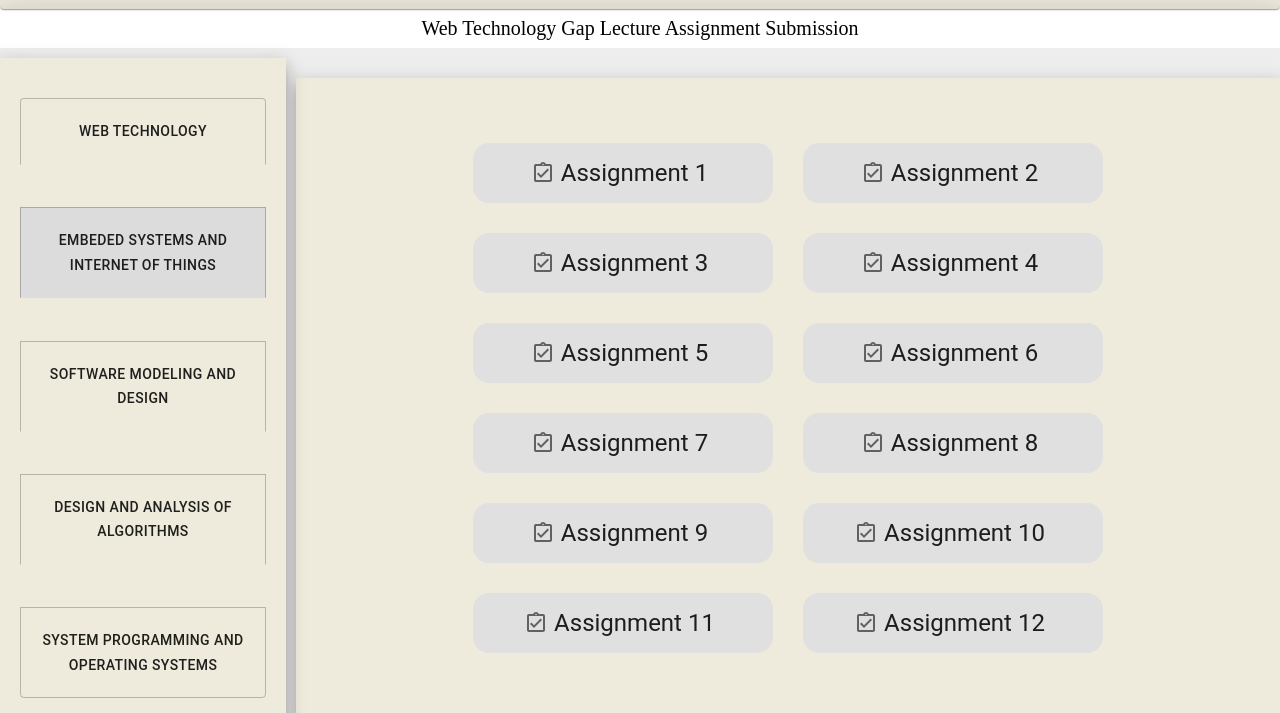
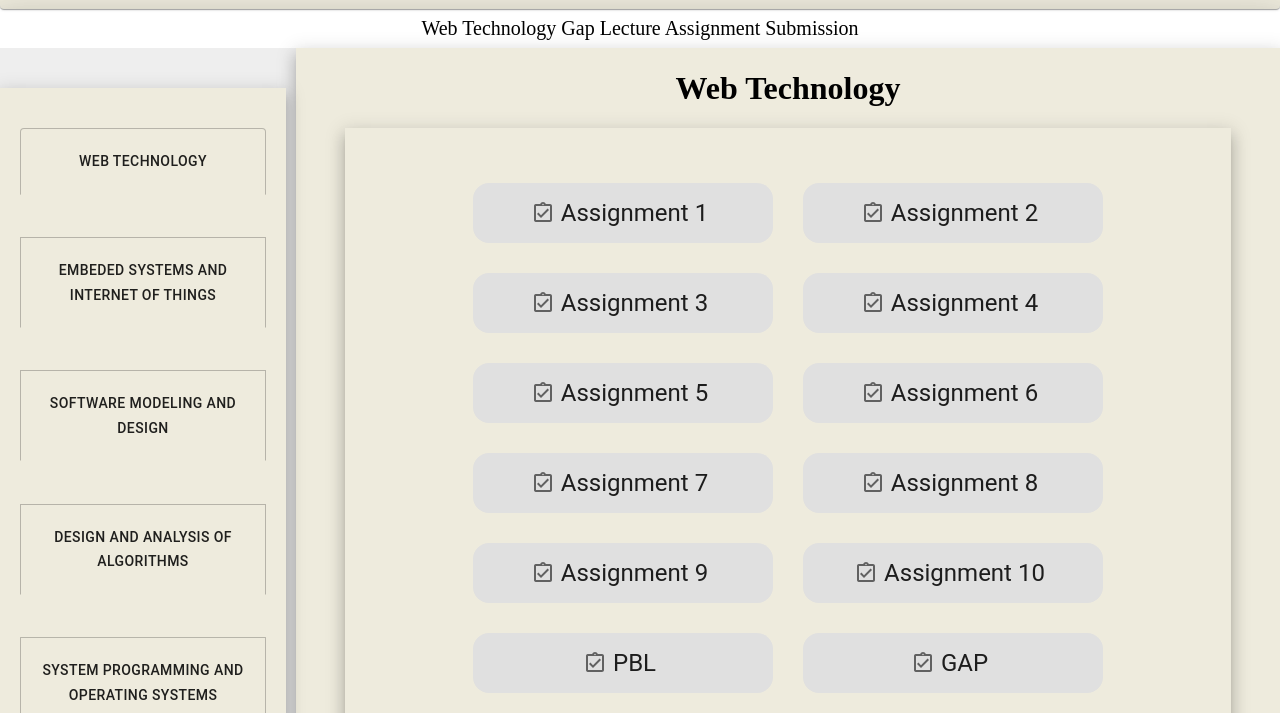
Before and after one commit to DebugAgrawal/TE-ASSIGN, a React (Create React App) app: page / in a window 1280 px wide. Shown: the part 239-952 px from the top of the page. Built offline with nearby package versions, Linux system fonts and the light colour scheme.

Commit message:
Added states to render assignments

```diff
--- /dev/null
+++ b/src/assets/data/daa.json
@@ -0,0 +1,7 @@
+[
+    {
+      "id": 1,
+      "title": "N/A",
+      "link": "#"
+    }
+  ]
--- /dev/null
+++ b/src/assets/data/esiot.json
@@ -0,0 +1,67 @@
+[
+    {
+      "id": 1,
+      "title": "Assignment 1",
+      "link": "https://drive.google.com/file/d/10VYNDjf5HgCUqzukEVjZUMfNlR66xXAh/view?usp=sharing"
+    },
+    {
+      "id": 2,
+      "title": "Assignment 2",
+      "link": "https://drive.google.com/file/d/1GfG48UBZ-CV7A9SdMhzbM1oi2DKIMSmX/view?usp=sharing"
+    },
+    {
+      "id": 3,
+      "title": "Assignment 3",
+      "link": "https://drive.google.com/file/d/12dpgBdyV8FGI1U2ECGGnvaqGdvB_Q5JN/view?usp=sharing"
+    },
+    {
+      "id": 4,
+      "title": "Assignment 4",
+      "link": "https://drive.google.com/file/d/12HBUxLAVdRsSrowuFDjDD2Hn72DCfpj6/view?usp=sharing"
+    },
+    {
+      "id": 5,
+      "title": "Assignment 5",
+      "link": "https://drive.google.com/file/d/15u7DMAABNKwNFyUS8kuoWsmaT69dgA9A/view?usp=sharing"
+    },
+    {
+      "id": 6,
+      "title": "Assignment 6",
+      "link": "https://drive.google.com/file/d/17z64taSpLfYct1gucVhoNkXVRw_twqfD/view?usp=sharing"
+    },
+    {
+      "id": 7,
+      "title": "Assignment 7",
+      "link": "https://drive.google.com/file/d/13xUHcKY7kQRLKl1ezHqJPsLxoYtlFrYn/view?usp=sharing"
+    },
+    {
+      "id": 8,
+      "title": "Assignment 8",
+      "link": "https://drive.google.com/file/d/1CR6dqujiwISOBNImNYohG9lGmQgPfdSG/view?usp=sharing"
+    },
+    {
+      "id": 9,
+      "title": "Assignment 9",
+      "link": "https://drive.google.com/file/d/1KCRhdsZlZXcHsXQ7Ls_1KbWfVjDe3eMn/view?usp=sharing"
+    },
+    {
+      "id": 10,
+      "title": "Assignment 10",
+      "link": "https://drive.google.com/file/d/1YeJLREreQwXFlAzI_S4MG2lCBqK4SFi9/view?usp=sharing"
+    },
+    {
+      "id": 11,
+      "title": "Assignment 11",
+      "link": "https://drive.google.com/file/d/1sbV-qn1gy6_xMt0jCpxXP7jGQTfqYQcT/view?usp=sharing"
+    },
+    {
+      "id": 12,
+      "title": "Assignment 12",
+      "link": "https://drive.google.com/file/d/1HEnO0p5K6lb-5gVRqaz2sajcnQoW5Lw4/view?usp=sharing"
+    },
+    {
+      "id": 13,
+      "title": "PBL",
+      "link": "https://drive.google.com/file/d/1FRAYl3tv9EiGo889RPgAEE4ixFOsp3_b/view?usp=sharing"
+    }
+  ]
--- /dev/null
+++ b/src/assets/data/smd.json
@@ -0,0 +1,7 @@
+[
+    {
+      "id": 1,
+      "title": "PBL",
+      "link": "https://drive.google.com/file/d/103ied978eaFAWebsgqvQKYxG2hkJNMCi/view?usp=sharing"
+    }
+  ]
--- /dev/null
+++ b/src/assets/data/wt.json
@@ -0,0 +1,62 @@
+[
+    {
+      "id": 1,
+      "title": "Assignment 1",
+      "link": "https://drive.google.com/file/d/10VYNDjf5HgCUqzukEVjZUMfNlR66xXAh/view?usp=sharing"
+    },
+    {
+      "id": 2,
+      "title": "Assignment 2",
+      "link": "https://drive.google.com/file/d/1GfG48UBZ-CV7A9SdMhzbM1oi2DKIMSmX/view?usp=sharing"
+    },
+    {
+      "id": 3,
+      "title": "Assignment 3",
+      "link": "https://drive.google.com/file/d/12dpgBdyV8FGI1U2ECGGnvaqGdvB_Q5JN/view?usp=sharing"
+    },
+    {
+      "id": 4,
+      "title": "Assignment 4",
+      "link": "https://drive.google.com/file/d/12HBUxLAVdRsSrowuFDjDD2Hn72DCfpj6/view?usp=sharing"
+    },
+    {
+      "id": 5,
+      "title": "Assignment 5",
+      "link": "https://drive.google.com/file/d/15u7DMAABNKwNFyUS8kuoWsmaT69dgA9A/view?usp=sharing"
+    },
+    {
+      "id": 6,
+      "title": "Assignment 6",
+      "link": "https://drive.google.com/file/d/17z64taSpLfYct1gucVhoNkXVRw_twqfD/view?usp=sharing"
+    },
+    {
+      "id": 7,
+      "title": "Assignment 7",
+      "link": "https://drive.google.com/file/d/13xUHcKY7kQRLKl1ezHqJPsLxoYtlFrYn/view?usp=sharing"
+    },
+    {
+      "id": 8,
+      "title": "Assignment 8",
+      "link": "https://drive.google.com/file/d/1CR6dqujiwISOBNImNYohG9lGmQgPfdSG/view?usp=sharing"
+    },
+    {
+      "id": 9,
+      "title": "Assignment 9",
+      "link": "https://drive.google.com/file/d/1KCRhdsZlZXcHsXQ7Ls_1KbWfVjDe3eMn/view?usp=sharing"
+    },
+    {
+      "id": 10,
+      "title": "Assignment 10",
+      "link": "https://drive.google.com/file/d/1YeJLREreQwXFlAzI_S4MG2lCBqK4SFi9/view?usp=sharing"
+    },
+    {
+      "id": 11,
+      "title": "PBL",
+      "link": "https://drive.google.com/file/d/1YFNTg5ySiepb01uZq5dXRtumfzJgJ8cI/view?usp=sharing"
+    },
+    {
+      "id": 12,
+      "title": "GAP",
+      "link": "https://debugagrawal.github.io/TE-ASSIGN/"
+    }
+  ]
--- a/src/components/Subjects.js
+++ b/src/components/Subjects.js
@@ -1,4 +1,4 @@
-import React from "react";
+import React, { useState } from "react";
 import { makeStyles } from "@material-ui/core/styles";
 import Box from "@material-ui/core/Box";
 import Button from "@material-ui/core/Button";
@@ -6,7 +6,11 @@ import ButtonGroup from "@material-ui/core/ButtonGroup";
 import Chip from "@material-ui/core/Chip";
 import Link from "@material-ui/core/Link";
 import AssignmentTurnedInOutlinedIcon from "@material-ui/icons/AssignmentTurnedInOutlined";
-import esiot from "../esiot.json";
+import esiot from "../assets/data/esiot.json";
+import wt from "../assets/data/wt.json";
+import smd from "../assets/data/smd.json";
+import daa from "../assets/data/daa.json";
+import spos from "../assets/data/spos.json";
 
 const useStyles = makeStyles((theme) => ({
   root: {
@@ -38,7 +42,7 @@ const useStyles = makeStyles((theme) => ({
     position: "relative",
     fontSize: 24,
     [theme.breakpoints.down("xs")]: {
-      width: "100%",
+      width: "90%",
     },
   },
   buttons: {
@@ -48,14 +52,26 @@ const useStyles = makeStyles((theme) => ({
   container: {
     display: "flex",
     flexDirection: "row",
+    width: "90%",
+    alignItems: "center",
+    justifyContent: "center",
+    paddingBottom: 40,
+    paddingTop: 40,
+    marginBottom: 10,
+    background: "#eeebdd",
+    flexWrap: "wrap",
+    [theme.breakpoints.down("xs")]: {
+      width: "100%",
+    },
+  },
+  containerHeadline: {
+    display: "flex",
+    flexDirection: "column",
     width: "80%",
     marginLeft: "10px",
+    paddingBottom: 50,
     alignItems: "center",
     justifyContent: "center",
-    paddingBottom: 50,
-    paddingTop: 50,
-    marginTop: 10,
-    marginBottom: 10,
     background: "#eeebdd",
     flexWrap: "wrap",
     [theme.breakpoints.down("xs")]: {
@@ -78,10 +94,16 @@ const useStyles = makeStyles((theme) => ({
   },
 }));
 
+
+
+
 function Subjects() {
+  const [subject,setSubject]=useState(wt);
+  const [subjectName,setSubjectName]=useState("Web Technology");
   const classes = useStyles();
   return (
     <div className={classes.root}>
+
       <Box className={classes.subjects} boxShadow={10}>
         <ButtonGroup
           orientation="vertical"
@@ -90,23 +112,27 @@ function Subjects() {
           style={{ height: "600px", padding: "20px" }}
           aria-label="outlined primary button group"
         >
-          <Button style={{ padding: "20px" }}>Web Technology</Button>
-          <Button style={{ padding: "20px", background: "#dcdcdc" }}>
+          <Button style={{ padding: "20px" }} onClick={()=>{return(setSubject(wt),setSubjectName("Web Technology"))}}>
+          Web Technology
+          </Button>
+          <Button style={{ padding: "20px"}} onClick={()=>{return(setSubject(esiot),setSubjectName("Embeded Systems and IOT"))}}>
             Embeded Systems and Internet Of Things
           </Button>
-          <Button style={{ padding: "20px" }}>
+          <Button style={{ padding: "20px" }} onClick={()=>{return(setSubject(smd),setSubjectName("Software Modeling and Design"))}}>
             Software Modeling and Design
           </Button>
-          <Button style={{ padding: "20px" }}>
+          <Button style={{ padding: "20px" }} onClick={()=>{return(setSubject(daa),setSubjectName("Design and Analysis of Algorithms"))}} >
             Design and Analysis of Algorithms
           </Button>
-          <Button style={{ padding: "20px" }}>
+          <Button style={{ padding: "20px" }} onClick={()=>{return(setSubject(spos),setSubjectName("System Programming and OS"))}}>
             System Programming and Operating Systems
           </Button>
         </ButtonGroup>
       </Box>
+      <Box className={classes.containerHeadline} boxShadow={10}>
+      <h1>{subjectName}</h1>
       <Box className={classes.container} boxShadow={10}>
-        {esiot.map((assignment) => (
+        {subject.map((assignment) => (
           <Link href={assignment.link} target="_blank">
             <Chip
               key={assignment.id}
@@ -117,6 +143,7 @@ function Subjects() {
           </Link>
         ))}
       </Box>
+      </Box>
     </div>
   );
 }
```
Also changed, not shown: src/assets/data/spos.json (renamed from src/esiot.json), src/components/Footer.js (line endings or trailing spaces).
